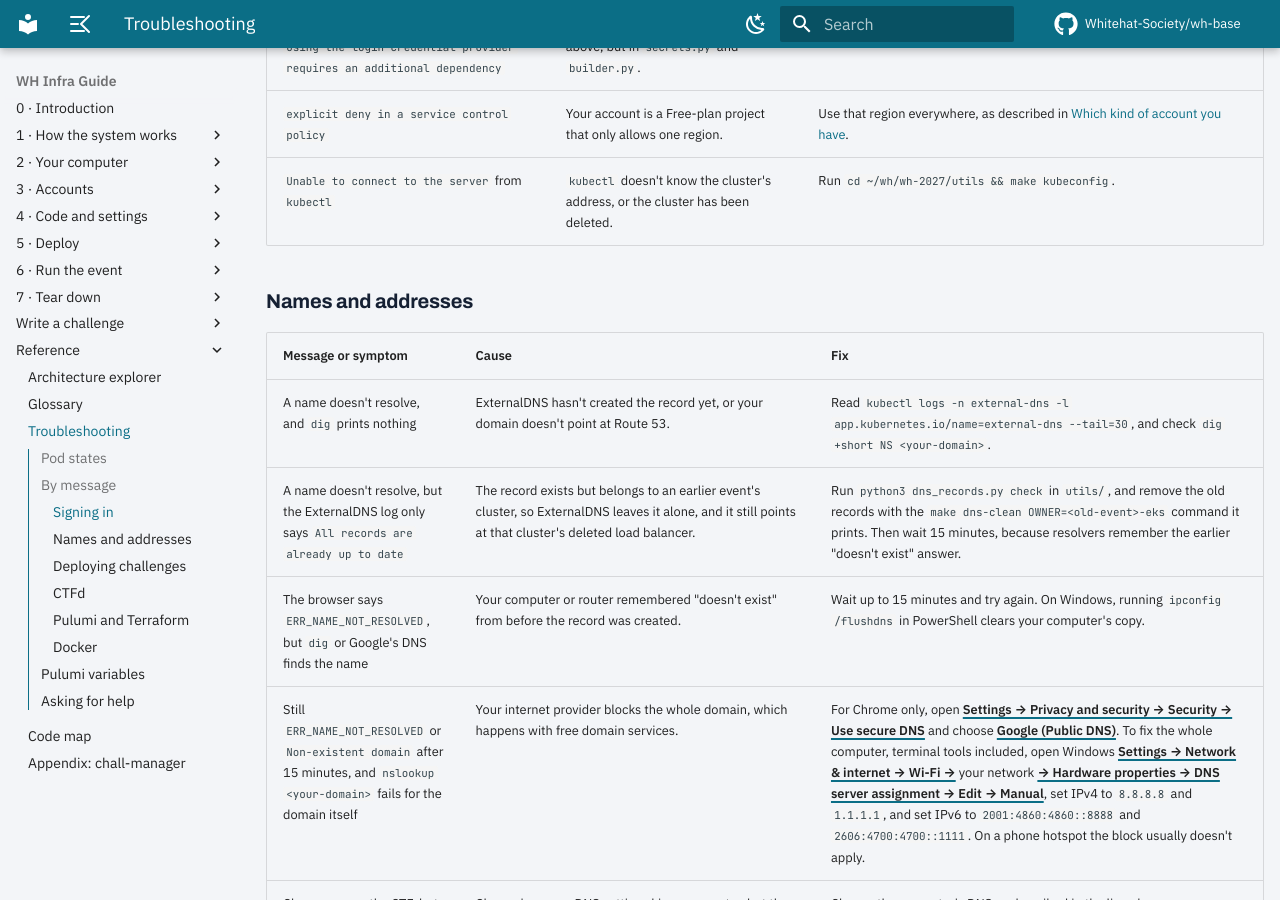
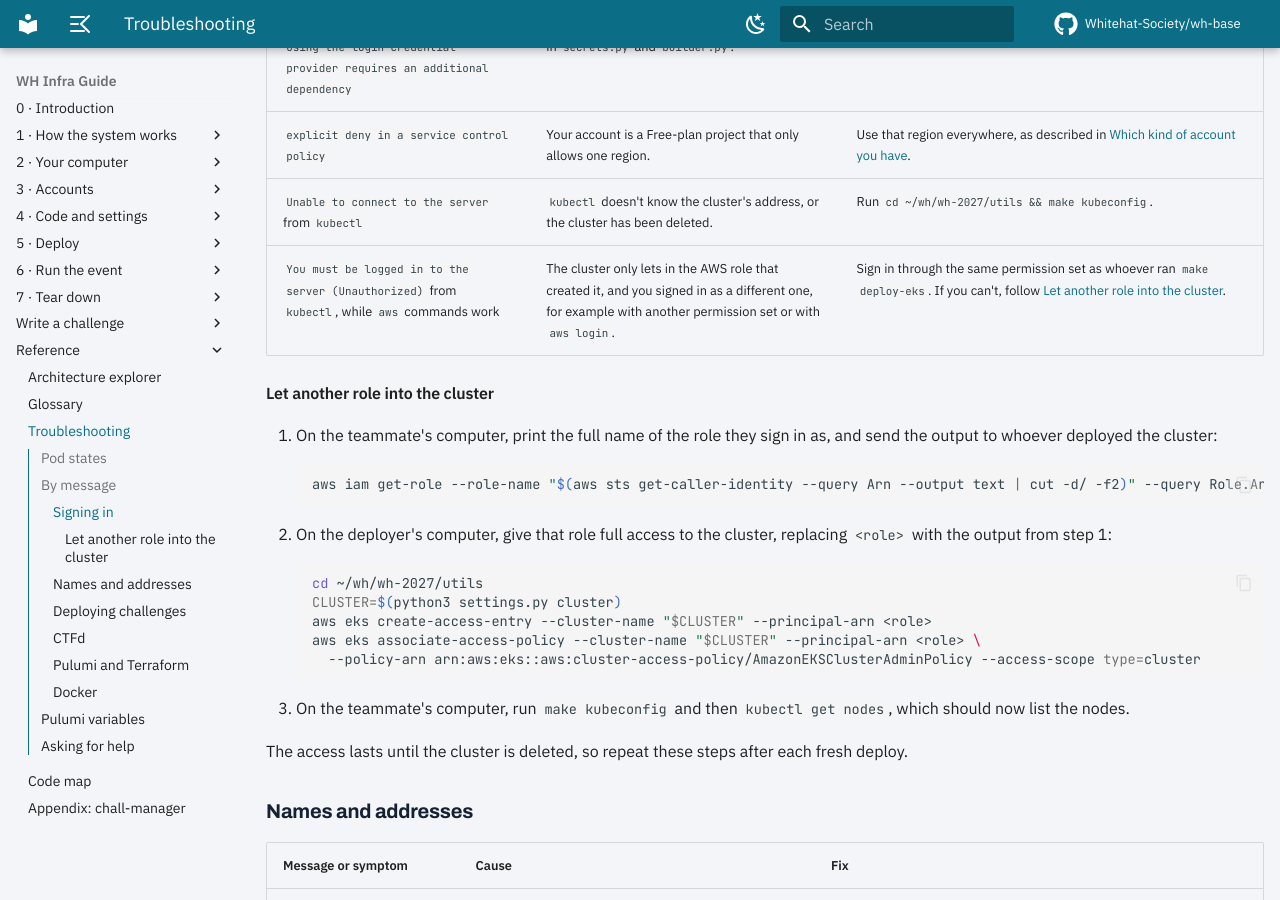
Before and after one commit to Whitehat-Society/wh-infra-guide, an MkDocs documentation site: the page built from docs/reference/troubleshooting.md, in a window 1280 px wide and 900 px high, scrolled down 1239 px. Built offline with MkDocs 1.6.1 and Material for MkDocs 9.7.7, drawn with Linux system fonts in a browser that asks for light colours; comment, search, counter and statistics services are not loaded.

Commit message:
docs: explain that only the cluster's creator role can use kubectl, and how to let another role in
Co-Authored-By: Claude Opus 5.5 <noreply@anthropic.com>
Claude-Session: https://claude.ai/code/session_01PxvAoFp9w71bJ9YHe5zwaE

````diff
--- a/docs/accounts/aws.md
+++ b/docs/accounts/aws.md
@@ -85,4 +85,6 @@ You'll create a personal login through **IAM Identity Center**, the AWS service
 !!! tip "Adding teammates"
     Repeat steps 3 and 5 for each person. Everyone gets a login of their own, so removing one person later doesn't affect anyone else.
 
+    Give everyone the same **AdministratorAccess** permission set. Everyone who signs in through it acts as the same AWS role, and the cluster only lets in the role that created it, so a teammate who signs in any other way can use AWS but not `kubectl`. [Let another role into the cluster](../reference/troubleshooting.md#let-another-role-into-the-cluster) covers that case.
+
 **Next:** [Sign in from the terminal](cli-login.md).
--- a/docs/reference/troubleshooting.md
+++ b/docs/reference/troubleshooting.md
@@ -32,6 +32,25 @@ Find the group that matches what you were doing, and then the line that matches
 | Python scripts: `Missing Dependency: Using the login credential provider requires an additional dependency` | This has the same cause as the line above, but in `secrets.py` and `builder.py`. | Run `pip install "botocore[crt]"`. |
 | `explicit deny in a service control policy` | Your account is a Free-plan project that only allows one region. | Use that region everywhere, as described in [Which kind of account you have](../accounts/aws.md#which-kind-of-account-you-have). |
 | `Unable to connect to the server` from `kubectl` | `kubectl` doesn't know the cluster's address, or the cluster has been deleted. | Run `cd ~/wh/wh-2027/utils && make kubeconfig`. |
+| `You must be logged in to the server (Unauthorized)` from `kubectl`, while `aws` commands work | The cluster only lets in the AWS role that created it, and you signed in as a different one, for example with another permission set or with `aws login`. | Sign in through the same permission set as whoever ran `make deploy-eks`. If you can't, follow [Let another role into the cluster](#let-another-role-into-the-cluster). |
+
+#### Let another role into the cluster
+
+1. On the teammate's computer, print the full name of the role they sign in as, and send the output to whoever deployed the cluster:
+    ```bash
+    aws iam get-role --role-name "$(aws sts get-caller-identity --query Arn --output text | cut -d/ -f2)" --query Role.Arn --output text
+    ```
+2. On the deployer's computer, give that role full access to the cluster, replacing `<role>` with the output from step 1:
+    ```bash
+    cd ~/wh/wh-2027/utils
+    CLUSTER=$(python3 settings.py cluster)
+    aws eks create-access-entry --cluster-name "$CLUSTER" --principal-arn <role>
+    aws eks associate-access-policy --cluster-name "$CLUSTER" --principal-arn <role> \
+      --policy-arn arn:aws:eks::aws:cluster-access-policy/AmazonEKSClusterAdminPolicy --access-scope type=cluster
+    ```
+3. On the teammate's computer, run `make kubeconfig` and then `kubectl get nodes`, which should now list the nodes.
+
+The access lasts until the cluster is deleted, so repeat these steps after each fresh deploy.
 
 ### Names and addresses
 
````
Also changed, not shown: docs/code/config.md (+1 -1 lines).
